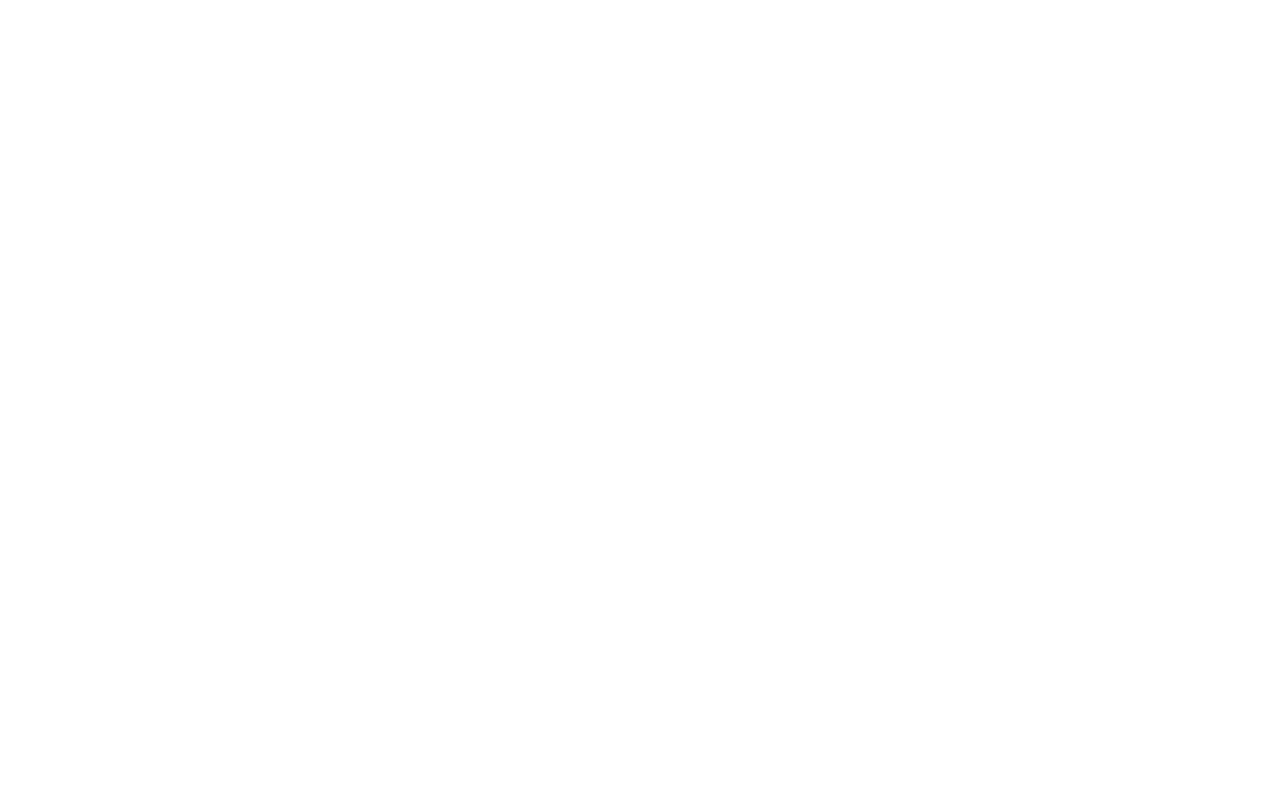
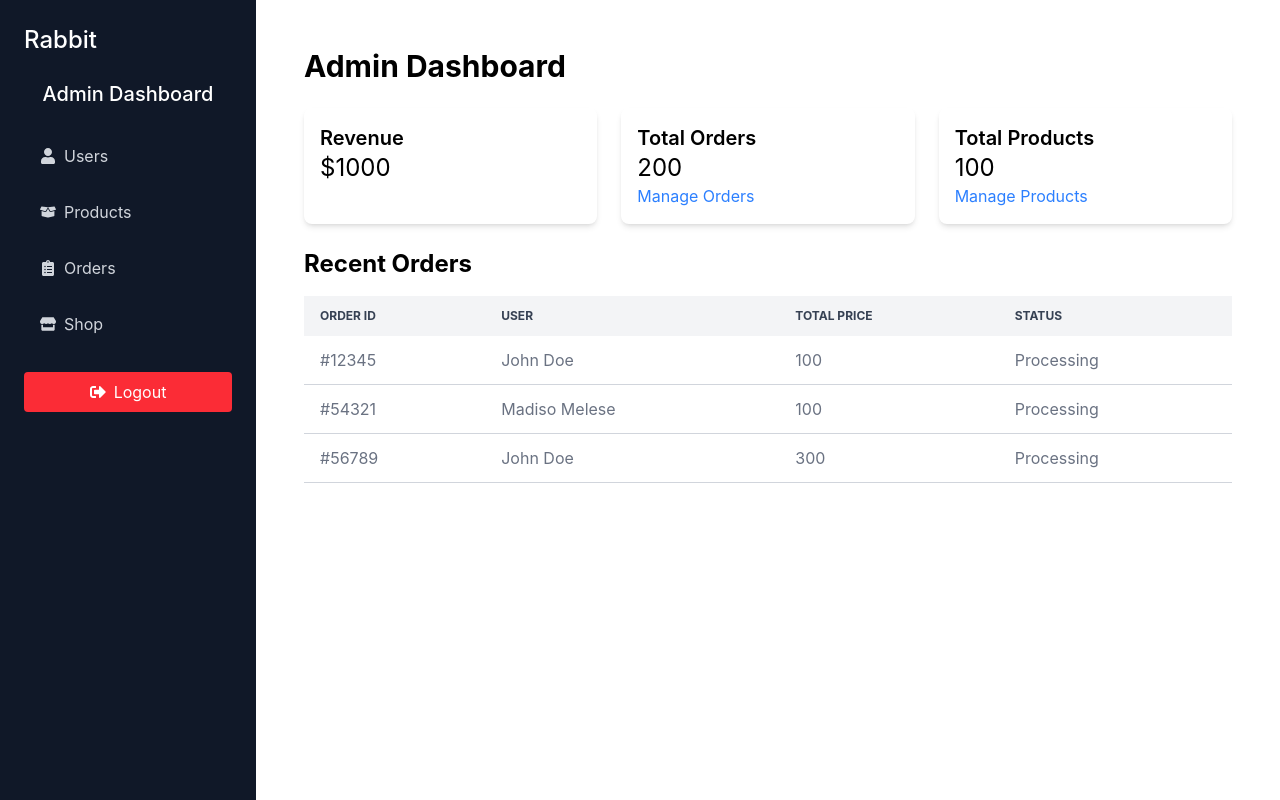
Before and after one commit to MadisoMelese/Rabbit-Collection, a React (Vite) app in the folder frontend/: page /admin in a window 1280 px wide. Before the commit this address had no page. Built offline with nearby package versions, Linux system fonts and the light colour scheme.

Commit message:
admin side bar added

```diff
--- a/frontend/src/App.jsx
+++ b/frontend/src/App.jsx
@@ -10,6 +10,9 @@
 import CheckOut from "./components/Cart/CheckOut";
 import OrderConfrimation from "./pages/OrderConfrimation";
 import OrderDetailpage from "./pages/OrderDetailpage";
+import MyOrderPage from "./pages/MyOrderPage";
+import AdminLayout from "./components/Admin/AdminLayout";
+import AdminHomePage from "./pages/AdminHomePage";
 
 const App = () => {
   return (
@@ -26,6 +29,12 @@
           <Route path="checkout" element={<CheckOut />} />
           <Route path="order/success" element={<OrderConfrimation />} />
           <Route path="order/:id" element={<OrderDetailpage />} />
+          <Route path="my-orders" element={<MyOrderPage />} />
+        </Route>
+
+        {/* Admin Layout  */}
+        <Route path="/admin" element={<AdminLayout />}>
+          <Route index element={<AdminHomePage />} />
         </Route>
       </Routes>
     </BrowserRouter>
--- /dev/null
+++ b/frontend/src/components/Admin/AdminLayout.jsx
@@ -0,0 +1,45 @@
+import { useState } from "react";
+import { FaBars } from "react-icons/fa";
+import AdminSidebar from "./AdminSidebar";
+import { Outlet } from "react-router-dom";
+
+const AdminLayout = () => {
+  const [isSidebarOpen, setIsSidebarOpen] = useState(false);
+
+  const toggleSidebar = () =>{
+    setIsSidebarOpen(!isSidebarOpen);
+  }
+
+  return (
+ <div className="min-h-screen flex flex-col md:flex-row relative">
+
+  {/* Moblile toggle buttun */}
+  <div className="flex md:hidden p-4 bg-gray-900 text-white z-20">
+    <button onClick={toggleSidebar}>
+      <FaBars size={24}  />
+    </button>
+    <h1 className="ml-4 text-xl font-medium">Admin Dashboard</h1>
+  </div>
+
+  {/* Overlay from mobile side bar */}
+  {isSidebarOpen && (
+    <div
+    onClick={toggleSidebar}
+    className="fixed inset-0 z-10 bg-black/50 md:hidden">
+    </div>
+  )}
+
+  {/* Sidebar */}
+  <div className={`bg-gray-900 w-64 min-h-screen text-white absolute md:relative transform ${isSidebarOpen?"translate-x-0":"-translate-x-full"} transition-transform duration-300 md:translate-x-0 md:static md:block z-20`}>
+  <AdminSidebar />
+  </div>
+
+  {/*Main Content */}
+  <div className="flex-grow p-6 overflow-auto">
+    <Outlet />
+  </div>
+ </div>
+  )
+}
+
+export default AdminLayout
--- /dev/null
+++ b/frontend/src/components/Admin/AdminSidebar.jsx
@@ -0,0 +1,48 @@
+import { FaUser, FaBoxOpen, FaClipboardList, FaStore, FaSignOutAlt } from "react-icons/fa";
+import { Link, useNavigate } from "react-router-dom";
+import Reusablesidebar from "./Reusablesidebar";
+
+const AdminSidebar = () => {
+  const navigate = useNavigate();
+  const handleLogout = () => {
+    navigate("/");
+    console.log("Logout Successfully");
+  };
+  return (
+    <div className="p-6">
+      <div className="mb-6">
+        <Link to="/admin" className="text-2xl font-medium">
+          Rabbit
+        </Link>
+      </div>
+
+      <h2 className="text-xl font-medium mb-6 text-center">Admin Dashboard</h2>
+      <nav className="flex flex-col space-y-2">
+        <Reusablesidebar to="/admin/users" icon={FaUser} label="Users" />
+        <Reusablesidebar
+          to="/admin/products"
+          icon={FaBoxOpen}
+          label="Products"
+        />
+        <Reusablesidebar
+          to="/admin/orders"
+          icon={FaClipboardList}
+          label="Orders"
+        />
+        <Reusablesidebar to="/" icon={FaStore} label="Shop" />
+      </nav>
+
+      <div className="mt-6">
+        <button
+          onClick={handleLogout}
+          className="w-full bg-red-500 text-white py-2 px-4 rounded hover:bg-red-600 flex items-center justify-center space-x-2"
+        >
+          <FaSignOutAlt />
+          <span>Logout</span>
+        </button>
+      </div>
+    </div>
+  );
+};
+
+export default AdminSidebar;
--- /dev/null
+++ b/frontend/src/components/Admin/Reusablesidebar.jsx
@@ -0,0 +1,19 @@
+import { NavLink } from "react-router-dom";
+
+const SidebarLink = ({ to, icon: Icon, label }) => {
+  return (
+    <NavLink
+      className={({ isActive }) =>
+        isActive
+          ? "bg-gray-700 text-white py-3 px-4 rounded flex items-center space-x-2"
+          : "text-gray-300 hover:bg-gray-700 hover:text-white py-3 px-4 rounded flex items-center space-x-2"
+      }
+      to={to}
+    >
+      <Icon />
+      <span>{label}</span>
+    </NavLink>
+  );
+};
+
+export default SidebarLink;
--- /dev/null
+++ b/frontend/src/components/Admin/UserManagement.jsx
@@ -0,0 +1,11 @@
+
+const UserManagement = () => {
+  return (
+    <div>
+      UserManagement
+      UserManagement
+    </div>
+  )
+}
+
+export default UserManagement
--- a/frontend/src/components/Cart/PaypalButton.jsx
+++ b/frontend/src/components/Cart/PaypalButton.jsx
@@ -4,7 +4,7 @@
 const PaypalButton = ({amount, onError, onSuccess}) => {
   return (
     <PayPalScriptProvider
-    options={{"client-id":"AaI_1HKKqLfxhZcIurPql51fGwboiOuN_knWLOmG3s4DKuCD4LKk8TVjl1eqS61Yczp6wQybYH7yT_cH"}}
+    options={{"client-id":import.meta.env.VITE_PAYPAL_CLIENT_ID}}
     >
      <PayPalButtons
      style={{ layout: "vertical" }}
--- a/frontend/src/components/Common/NavBar.jsx
+++ b/frontend/src/components/Common/NavBar.jsx
@@ -59,6 +59,12 @@
         {/* Right-Naviagtion Links */}
 
         <div className="flex items-center space-x-4">
+          {/* admin link */}
+          <Link
+          to="/admin"
+          className="block bg-black px-2 rounded text-sm text-white">
+          Admin
+          </Link>
           <Link className="hover:text-black" to={"/profile"}>
             <HiOutlineUser className="size-6 text-gray-700" />
           </Link>
--- /dev/null
+++ b/frontend/src/pages/AdminHomePage.jsx
@@ -0,0 +1,96 @@
+import { Link } from "react-router-dom"
+
+const AdminHomePage = () => {
+
+  const orders = [
+    {
+      _id: 12345,
+      user:{
+        name: "John Doe",
+      },
+     totalPrice: 100,
+     status:"Processing",
+  },
+
+    {
+      _id: 54321,
+      user:{
+        name: "Madiso Melese",
+      },
+     totalPrice: 100,
+     status:"Processing",
+  },
+
+    {
+      _id: 56789,
+      user:{
+        name: "John Doe",
+      },
+     totalPrice: 300,
+     status:"Processing",
+  },
+  ]
+
+  return (
+    <div className="max-w-7xl mx-auto p-6">
+      <h1 className="text-3xl font-bold mb-6">Admin Dashboard</h1>
+      <div className="grid grid-cols-1 sm:grid-cols-2 lg:grid-cols-3 gap-6">
+        <div className="p-4 shadow-md rounded-lg">
+          <h2 className="text-xl font-semibold">Revenue</h2>
+          <p className="text-2xl">$1000</p>
+
+        </div>
+
+        <div className="p-4 shadow-md rounded-lg">
+          <h2 className="text-xl font-semibold">Total Orders</h2>
+          <p className="text-2xl">200</p>
+          <Link to={"/admin/orders"} className="text-blue-500 hover:underline">Manage Orders</Link>
+        </div>
+
+        <div className="p-4 shadow-md rounded-lg">
+          <h2 className="text-xl font-semibold">Total Products</h2>
+          <p className="text-2xl">100</p>
+          <Link to={"/admin/products"} className="text-blue-500 hover:underline">Manage Products</Link>
+        </div>
+      </div>
+
+{/* Recent orders page */}
+      <div className="mt-6">
+        <h2 className="text-2xl font-bold mb-4">Recent Orders</h2>
+        <div className="overflow-x-auto">
+          <table className="min-w-full text-left text-gray-500">
+            <thead className="bg-gray-100 text-xs uppercase text-gray-700">
+              <tr>
+                <th className="py-3 px-4">Order ID</th>
+                <th className="py-3 px-4">User</th>
+                <th className="py-3 px-4">Total Price</th>
+                <th className="py-3 px-4">status</th>
+              </tr>
+            </thead>
+
+            <tbody>
+              {orders.length > 0 ? (
+                orders.map((order) => (
+                  <tr key={order._id} className="border-b border-gray-300 hover:bg-gray-50 cursor-pointer">
+                    <td className=" py-3 px-4">#{order._id}</td>
+                    <td className="py-3 px-4">{order.user.name}</td>
+                    <td className="py-3 px-4">{order.totalPrice}</td>
+                    <td className="py-3 px-4">{order.status}</td>
+                  </tr>
+                ))
+              ) : (
+                <tr>
+                  <td colSpan="4" className="p-4 text-center text-gray-500">
+                    No Recent orders
+                  </td>
+                </tr>
+              )}
+              </tbody>
+          </table>
+        </div>
+      </div>
+    </div>
+  )
+}
+
+export default AdminHomePage
--- a/frontend/src/pages/OrderDetailpage.jsx
+++ b/frontend/src/pages/OrderDetailpage.jsx
@@ -82,7 +82,7 @@
               <p className="text-gray-600">{new Date(orderDetail.createdAt).toLocaleDateString()}</p>
             </div>
 
-            <div className="fle flex-col items-start sm:items-end mt-4 sm:mt-0">
+            <div className="flex flex-col items-start sm:items-end mt-4 sm:mt-0">
               <span className={`${orderDetail.isPaid?"bg-green-100 text-green-700 ":"bg-red-100 text-red-700"} px-3 py-1 rounded-full text-sm font-medium mb-2`}>
                 {orderDetail.isPaid?"Approved":"Pending"}
               </span>
@@ -125,7 +125,6 @@
                 {orderDetail.orderItems.map((item) => (
                   <tr key={item.productId} className="border-b border-gray-300 hover:bg-gray-300">
                     <td className="py-2 px-4 flex items-center">
-
                       <Link
                       to={`/product/${item.productId}`}
                       className="text-blue-500 flex hover:underline"
@@ -147,6 +146,9 @@
             </table>
             </div>
           </div>
+
+          {/* Back orders Link */}
+          <Link to='/my-orders' className="text-blue-500 hover:underline">Back to My Order page</Link>
         </div>
       )}
     </div>
```
Also changed, not shown: frontend/src/components/Products/Table.jsx (+9 -8 lines), 1 other file (tests, documents, lock files or other folders).
